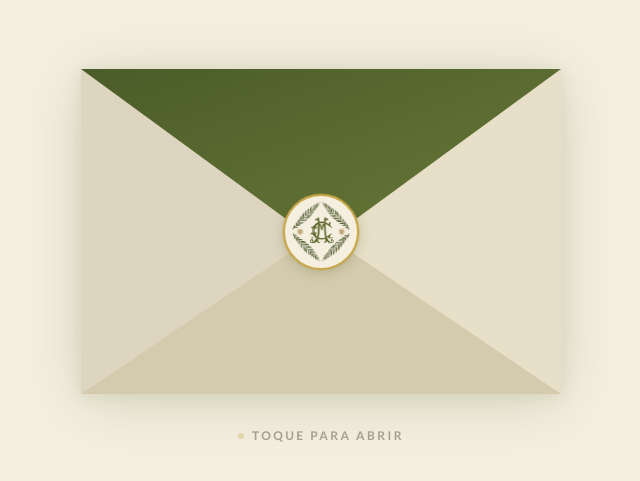
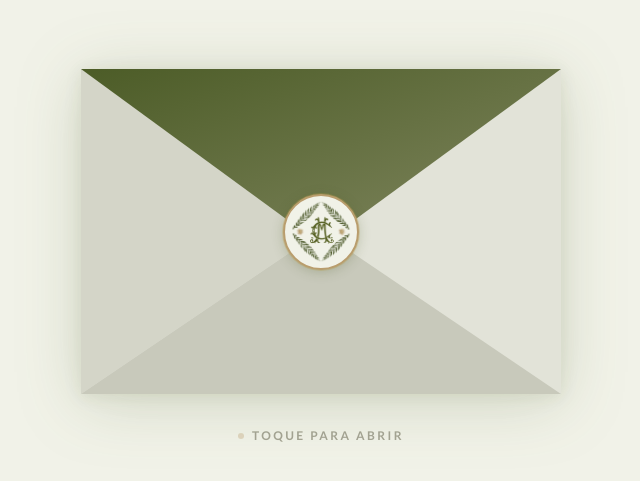
Before and after one commit to poleira/casamento-clara-marco, an Angular app: page / in a window 1280 px wide. Shown: the part 143-624 px from the top of the page, without its empty margins (319-959 px from the left). Built offline with nearby package versions, Linux system fonts and the light colour scheme; a web font is replaced by a local one.

Commit message:
faz alteracoes no design system

```diff
--- a/src/app/pages/invite/invite.component.css
+++ b/src/app/pages/invite/invite.component.css
@@ -327,8 +327,8 @@
 .countdown-golfer {
   width: clamp(80px, 12vw, 130px);
   height: auto;
-  /* Coloriza a silhueta preta → teal (aprox #4a7c8e) */
-  filter: invert(37%) sepia(20%) saturate(700%) hue-rotate(155deg) brightness(82%);
+  /* Coloriza a silhueta preta → ligeiramente acima de --color-green-forest */
+  filter: brightness(0) saturate(100%) invert(27%) sepia(25%) saturate(600%) hue-rotate(63deg) brightness(100%);
   mix-blend-mode: multiply;
   flex-shrink: 0;
 }
@@ -524,7 +524,7 @@
 
 .directions-section {
   position: relative;
-  background-color: #9aab88; /* sage mais suave — tom do exemplo */
+  background-color: var(--color-green-light); /* verde médio — novo token --color-green-sage */
   display: flex;
   flex-direction: column;
   align-items: center;
@@ -647,8 +647,8 @@
   width: 100%;
   height: 100%;
   object-fit: contain;
-  /* coloriza preto → --color-green-forest (#4A5C28) */
-  filter: brightness(0) saturate(100%) invert(28%) sepia(20%) saturate(650%) hue-rotate(66deg) brightness(88%);
+  /* coloriza preto → --color-green-forest (#4c5c27) */
+  filter: brightness(0) saturate(100%) invert(27%) sepia(25%) saturate(600%) hue-rotate(63deg) brightness(85%);
 }
 
 .info-btn__label {
@@ -742,7 +742,7 @@
 
 .gifts-section {
   position: relative;
-  background-color: #9aab88;
+  background-color: var(--color-green-light);
   display: flex;
   flex-direction: column;
   align-items: center;
@@ -898,7 +898,7 @@
 
 .contact-section {
   position: relative;
-  background-color: #9aab88;
+  background-color: var(--color-green-light);
   display: flex;
   flex-direction: column;
   align-items: center;
--- a/src/app/pages/landing/landing.component.css
+++ b/src/app/pages/landing/landing.component.css
@@ -86,17 +86,17 @@
 }
 
 .envelope__flap-left {
-  background-color: #DED5C0;
+  background-color: #d4d5c8;
   clip-path: polygon(0 0, 0 100%, 50% 50%);
 }
 
 .envelope__flap-right {
-  background-color: #E8DFC8;
+  background-color: #e2e3d8;
   clip-path: polygon(100% 0, 100% 100%, 50% 50%);
 }
 
 .envelope__flap-bottom {
-  background-color: #D4CAAD;
+  background-color: #c8c9bb;
   clip-path: polygon(0 100%, 100% 100%, 50% 50%);
 }
 
--- a/src/styles/tokens.css
+++ b/src/styles/tokens.css
@@ -8,23 +8,23 @@
   /* ── CORES ─────────────────────────────────────────────── */
 
   /* Fundos */
-  --color-cream:        #F5EFE0;   /* fundo principal — creme/marfim */
-  --color-cream-dark:   #E8DFC8;   /* fundo com profundidade — areia quente */
+  --color-cream:        #f1f2e8;   /* fundo principal — creme/marfim */
+  --color-cream-dark:   #e2e3d8;   /* fundo com profundidade — areia quente */
   --color-white:        #FFFFFF;
 
   /* Verde (folhas e ramos) */
-  --color-green-forest: #4A5C28;   /* verde escuro — monograma, títulos */
-  --color-green-olive:  #6B7A3A;   /* verde oliva — listras, folhas */
-  --color-green-sage:   #7A9060;   /* verde sálvia — folhas secundárias */
-  --color-green-light:  #9FB88A;   /* verde claro — destaques de folhas */
+  --color-green-forest: #4c5c27;   /* verde escuro — monograma, títulos */
+  --color-green-olive:  #818760;   /* verde médio — listras, folhas */
+  --color-green-sage:   #818760;   /* verde médio — folhas secundárias */
+  --color-green-light:  #a8ab87;   /* verde claro — destaques de folhas */
 
   /* Terracota (flores) */
   --color-terracotta:   #A85432;   /* terracota — flores principais */
   --color-terracotta-light: #C4784E; /* terracota mais suave */
 
   /* Dourado (sóis e detalhes) */
-  --color-gold:         #C9A84C;   /* dourado — elementos solares, pontos */
-  --color-gold-light:   #D4BC80;   /* dourado suave — contrastes */
+  --color-gold:         #b99d6d;   /* marrom claro/dourado — elementos solares, pontos */
+  --color-gold-light:   #cdb58c;   /* marrom claro suave — contrastes */
 
   /* Texto */
   --color-text-primary:   var(--color-green-forest);
```
